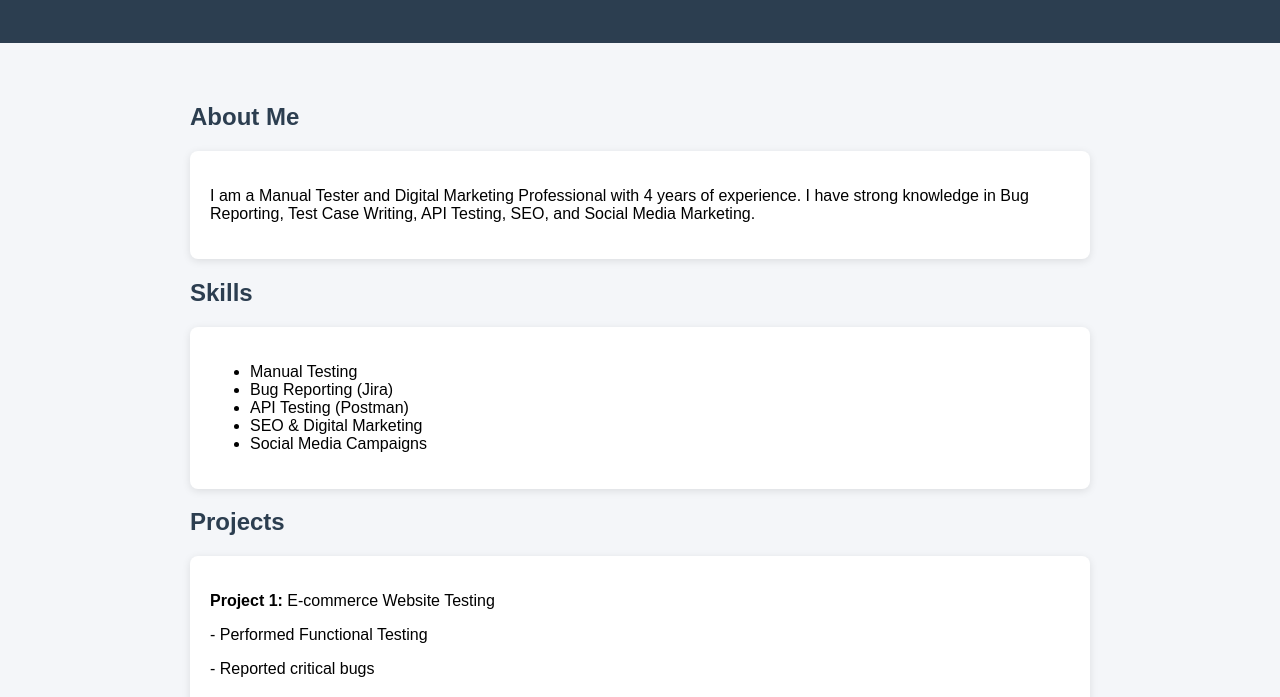
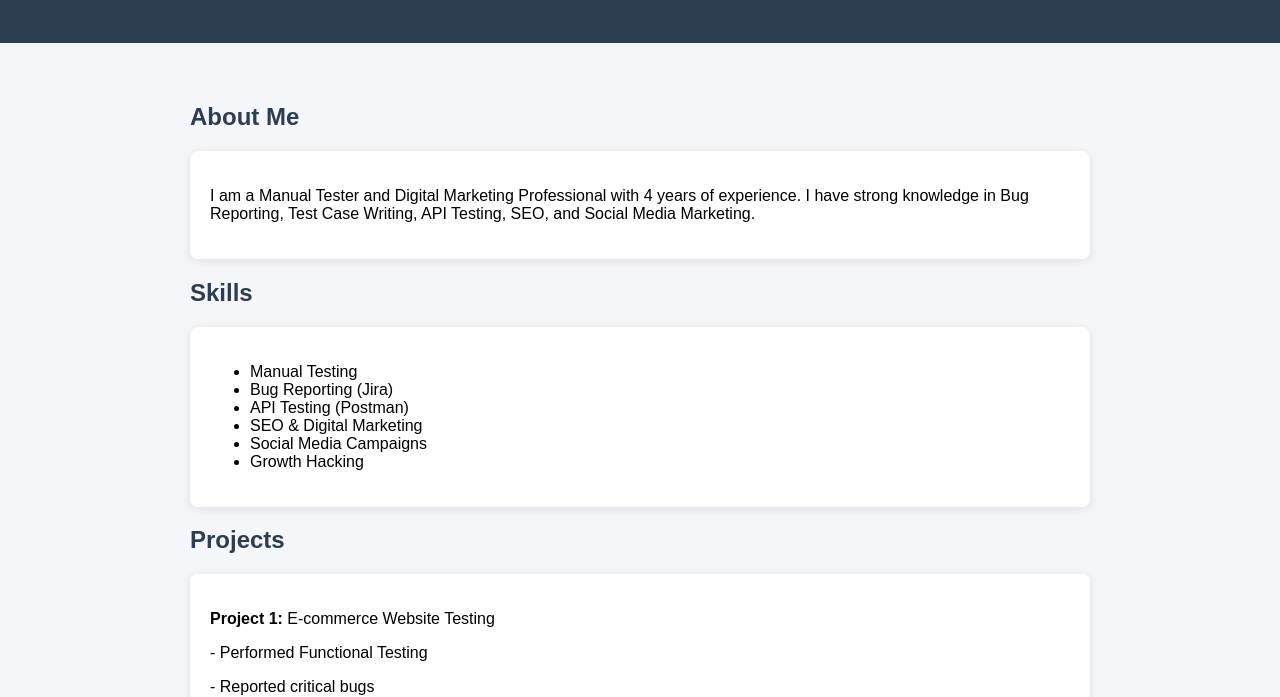
Before and after one commit to yogeshmahindrakar24-design/yogeshmahindrakar.github.io, a plain HTML site: page index.html in a window 1280 px wide. Shown: the part 131-828 px from the top of the page. Drawn offline with Linux system fonts and the light colour scheme.

Commit message:
Update skills section to include 'Growth Hacking'
Added 'Growth Hacking' to skills section.

```diff
--- a/index.html
+++ b/index.html
@@ -66,6 +66,7 @@
             <li>API Testing (Postman)</li>
             <li>SEO & Digital Marketing</li>
             <li>Social Media Campaigns</li>
+            <li>Growth Hacking</li>
         </ul>
     </div>
 
@@ -98,4 +99,5 @@
 </footer>
 
 </body>
+
 </html>
```
